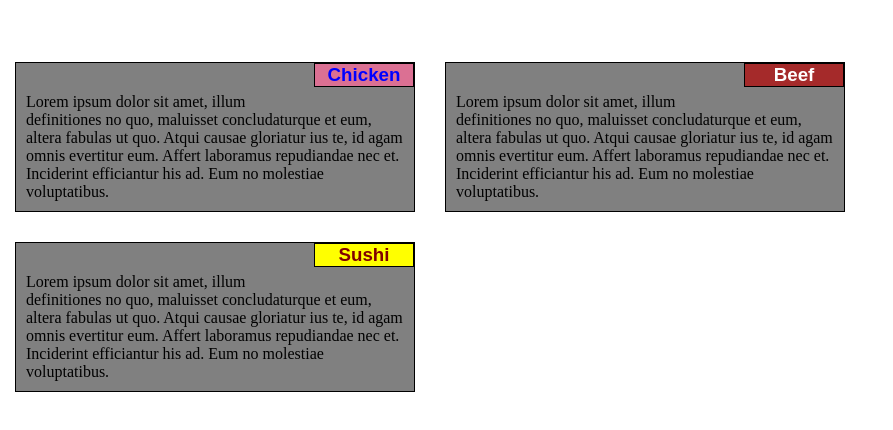
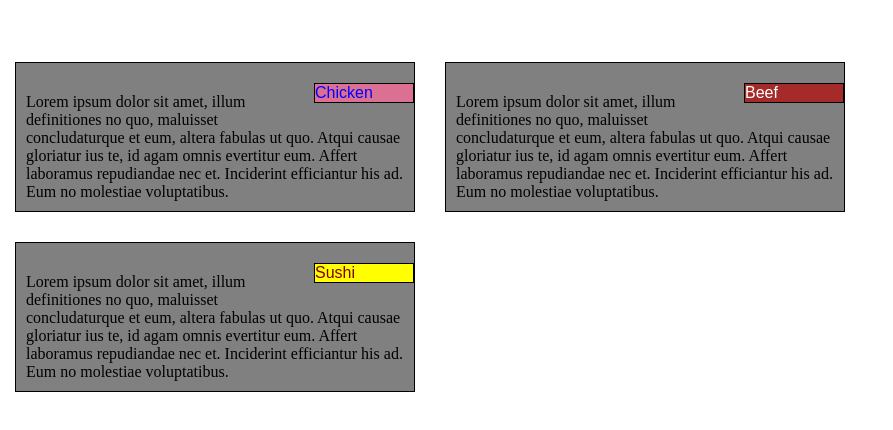
Before and after one commit to varshini123456/module2-solution, a plain HTML site: page index.html in a window 1280 px wide. Shown: the part 40-470 px from the top of the page, without its empty margins (0-893 px from the left). Drawn offline with Linux system fonts and the light colour scheme.

Commit message:
Update index.html

```diff
--- a/index.html
+++ b/index.html
@@ -15,23 +15,17 @@
 
     <div class="content">
         <div class="section col-lg-4 col-md-6 col-sm-12">
-            <div id="i1" class="items">
-                <h3>Chicken</h3>
-            </div>
+            <p id="i1" class="items">Chicken</p>
             <p>Lorem ipsum dolor sit amet, illum definitiones no quo, maluisset concludaturque et eum, altera fabulas ut quo. Atqui causae gloriatur ius te, id agam omnis evertitur eum. Affert laboramus repudiandae nec et. Inciderint efficiantur his ad. Eum no molestiae voluptatibus.</p>
         </div>
 
         <div class="section col-lg-4 col-md-6 col-sm-12">
-            <div id="i2" class="items">
-                <h3>Beef</h3>
-            </div>
+            <p id="i2" class="items">Beef</p>
             <p>Lorem ipsum dolor sit amet, illum definitiones no quo, maluisset concludaturque et eum, altera fabulas ut quo. Atqui causae gloriatur ius te, id agam omnis evertitur eum. Affert laboramus repudiandae nec et. Inciderint efficiantur his ad. Eum no molestiae voluptatibus.</p>
         </div>
 
         <div class="section col-lg-4 col-md-12 col-sm-12">
-            <div id="i3" class="items">
-                <h3>Sushi</h3>
-            </div>
+            <p id="i3" class="items">Sushi</p>
             <p>Lorem ipsum dolor sit amet, illum definitiones no quo, maluisset concludaturque et eum, altera fabulas ut quo. Atqui causae gloriatur ius te, id agam omnis evertitur eum. Affert laboramus repudiandae nec et. Inciderint efficiantur his ad. Eum no molestiae voluptatibus.</p>
         </div>
 
```
